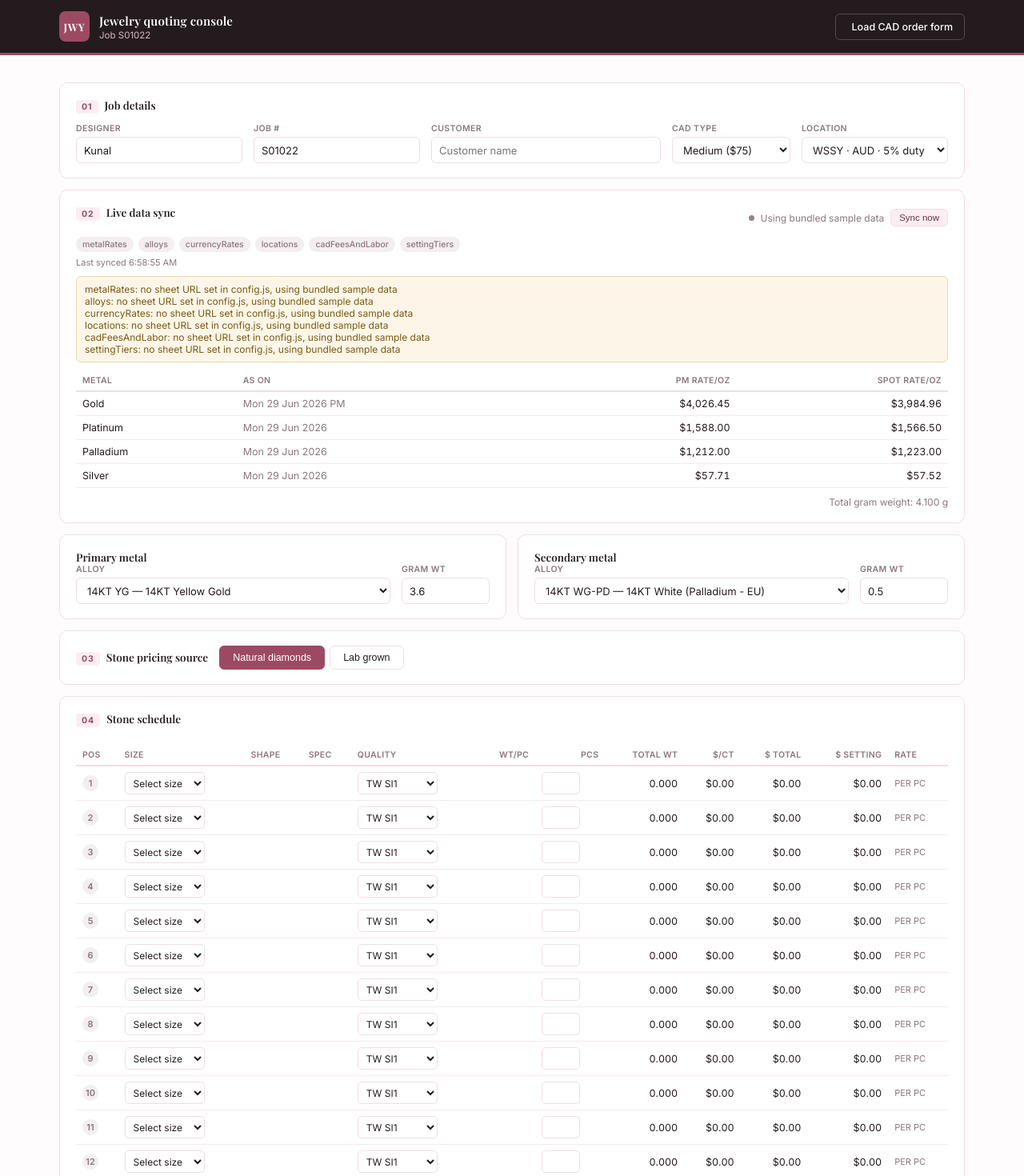
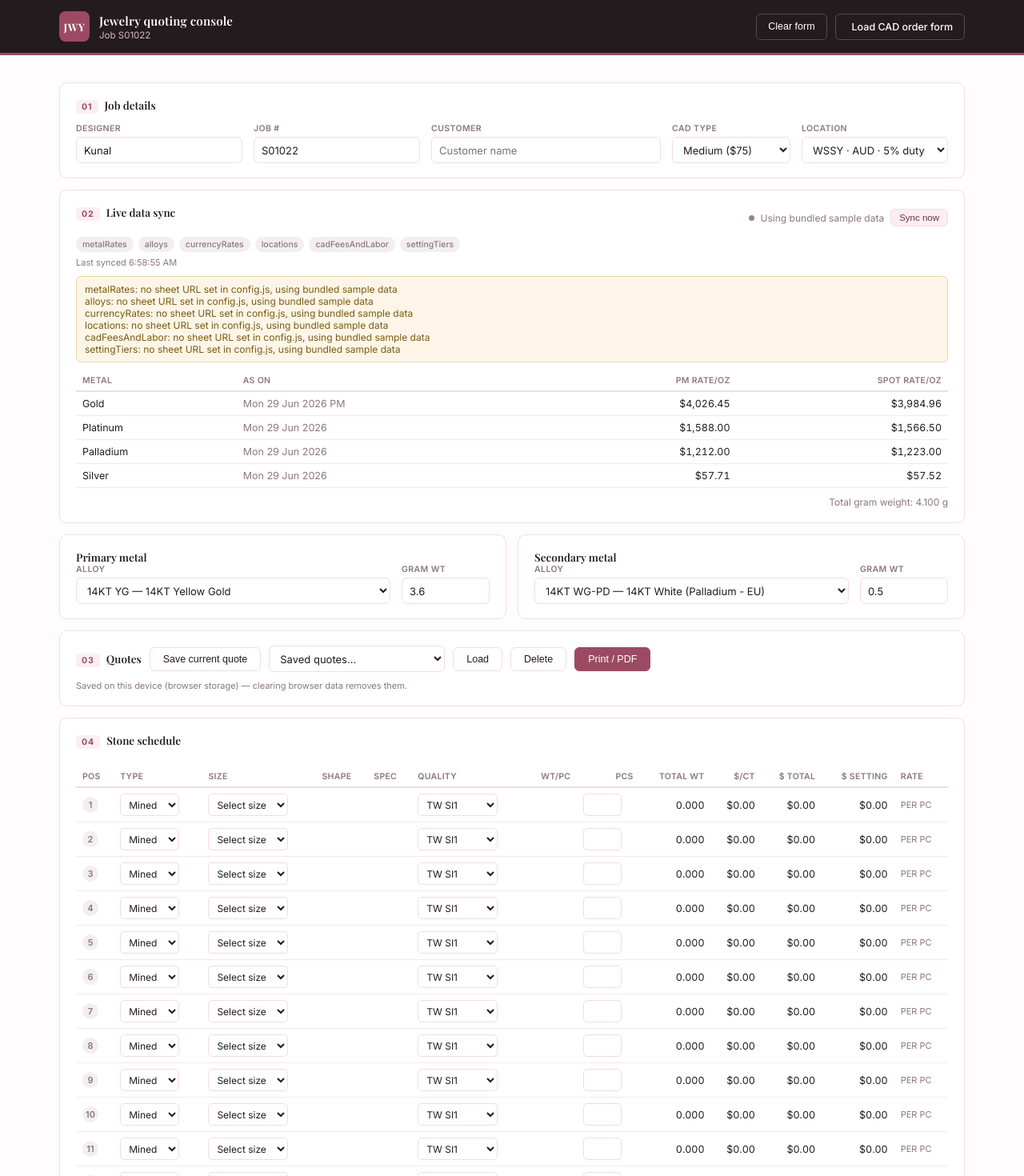
Before and after one commit to Diacrown/jwy-calculator-app, a React (Vite) app: page / in a window 1280 px wide. Shown: the top 1470 px of the page at 80% size. Built offline with nearby package versions, Linux system fonts and the light colour scheme.

Commit message:
Add files via upload

```diff
--- a/src/JwyCalculator.jsx
+++ b/src/JwyCalculator.jsx
@@ -204,7 +204,7 @@ const fmt = (n, dp = 2) =>
 const fmtCurrency = (n, dp = 2) => "$" + fmt(n, dp);
 
 function emptyRow() {
-  return { sizeCode: "", quality: "TW SI1", lgdGrade: "Non-cert", lgdShape: "RND", pcs: "" };
+  return { mode: "natural", sizeCode: "", quality: "TW SI1", lgdGrade: "Non-cert", lgdShape: "RND", pcs: "" };
 }
 
 function netRatePerGm(alloy, metalRates) {
@@ -245,8 +245,14 @@ export default function JwyCalculator() {
   const [primaryGramWt, setPrimaryGramWt] = useState(3.6);
   const [secondaryAlloyShort, setSecondaryAlloyShort] = useState("14KT WG-PD");
   const [secondaryGramWt, setSecondaryGramWt] = useState(0.5);
-  const [diamondMode, setDiamondMode] = useState("natural"); // natural | lgd
   const [rows, setRows] = useState(Array.from({ length: 12 }, emptyRow));
+  const [savedQuotes, setSavedQuotes] = useState(() => {
+    try {
+      return JSON.parse(localStorage.getItem("jwyQuotes") || "[]");
+    } catch {
+      return [];
+    }
+  });
   const [pdfStatus, setPdfStatus] = useState(""); // "", "loading", "unmapped", "error", "done"
   const [pdfFileName, setPdfFileName] = useState("");
   const [pdfImport, setPdfImport] = useState(null);
@@ -357,22 +363,17 @@ export default function JwyCalculator() {
         setSecondaryGramWt(metals.secondary.wt);
       }
 
-      // Apply stones -> calculator rows. If any stone is LGD, switch the
-      // grid to LGD mode (the grid is single-mode today; mixed natural+LGD
-      // cards are surfaced in the review panel below for manual handling).
-      const anyLgd = stones.some((s) => s.diamondMode === "lgd");
-      const anyNatural = stones.some((s) => s.diamondMode === "natural");
-      if (anyLgd && !anyNatural) setDiamondMode("lgd");
-      else setDiamondMode("natural");
-
+      // Apply stones -> calculator rows. Each row carries its own pricing
+      // mode, so cards mixing mined and lab-grown stones import fully.
       const newRows = Array.from({ length: 12 }, emptyRow);
       stones.slice(0, 12).forEach((s, i) => {
         newRows[i] = {
+          mode: s.diamondMode || "natural",
           sizeCode: s.sizeCode || "",
           quality: "TW SI1",
           lgdGrade: "Non-cert",
           lgdShape: s.lgdShape || "RND",
-          pcs: s.priced && s.sizeCode ? String(s.qty) : s.priced ? String(s.qty) : "",
+          pcs: s.priced ? String(s.qty) : "",
         };
       });
       setRows(newRows);
@@ -382,13 +383,60 @@ export default function JwyCalculator() {
         metalWarnings,
         metals,
         stones,
-        mixedModes: anyLgd && anyNatural,
       });
       setPdfStatus("done");
     } catch (err) {
       setPdfStatus("error");
-      setPdfImport({ error: err.message || String(err) });
+      setPdfImport({ error: (err && err.message) || String(err) });
     }
+  };
+
+  const clearAll = () => {
+    setJobInfo({ designer: "", jobNo: "", customer: "", cadType: "Medium" });
+    setPrimaryGramWt(0);
+    setSecondaryGramWt(0);
+    setRows(Array.from({ length: 12 }, emptyRow));
+    setPdfImport(null);
+    setPdfStatus("");
+    setPdfFileName("");
+  };
+
+  const persistQuotes = (list) => {
+    setSavedQuotes(list);
+    try {
+      localStorage.setItem("jwyQuotes", JSON.stringify(list));
+    } catch {}
+  };
+
+  const saveQuote = () => {
+    const snapshot = {
+      id: Date.now(),
+      label: `${jobInfo.jobNo || "no-job"} · ${new Date().toLocaleString()}`,
+      jobInfo,
+      location,
+      primaryAlloyShort,
+      primaryGramWt,
+      secondaryAlloyShort,
+      secondaryGramWt,
+      rows,
+    };
+    persistQuotes([snapshot, ...savedQuotes].slice(0, 50));
+  };
+
+  const loadQuote = (id) => {
+    const q = savedQuotes.find((s) => s.id === id);
+    if (!q) return;
+    setJobInfo(q.jobInfo);
+    setLocation(q.location);
+    setPrimaryAlloyShort(q.primaryAlloyShort);
+    setPrimaryGramWt(q.primaryGramWt);
+    setSecondaryAlloyShort(q.secondaryAlloyShort);
+    setSecondaryGramWt(q.secondaryGramWt);
+    setRows(q.rows.map((r) => ({ ...emptyRow(), ...r })));
+  };
+
+  const deleteQuote = (id) => {
+    persistQuotes(savedQuotes.filter((s) => s.id !== id));
   };
 
   const metalRates = liveData.metalRates;
@@ -415,7 +463,7 @@ export default function JwyCalculator() {
       const totalWt = sizeEntry.wt * pcs;
 
       let perCt = 0;
-      if (diamondMode === "natural") {
+      if ((row.mode || "natural") === "natural") {
         const grid = DIA_SSP[sizeEntry.group];
         perCt = grid?.[row.quality] || 0;
       } else {
@@ -450,7 +498,7 @@ export default function JwyCalculator() {
         settingType: tier.type,
       };
     });
-  }, [rows, diamondMode, settingTiersLive]);
+  }, [rows, settingTiersLive]);
 
   const totals = useMemo(() => {
     const totalWt = rowCalcs.reduce((s, r) => s + r.totalWt, 0);
@@ -486,7 +534,9 @@ export default function JwyCalculator() {
         jobInfo={jobInfo}
         pdfFileName={pdfFileName}
         pdfStatus={pdfStatus}
+        pdfImport={pdfImport}
         onPdfUpload={handlePdfUpload}
+        onClear={clearAll}
       />
 
       <div style={styles.shell}>
@@ -530,9 +580,15 @@ export default function JwyCalculator() {
           />
         </div>
 
-        <DiamondModeToggle diamondMode={diamondMode} setDiamondMode={setDiamondMode} />
+        <QuotesToolbar
+          savedQuotes={savedQuotes}
+          onSave={saveQuote}
+          onLoad={loadQuote}
+          onDelete={deleteQuote}
+          onPrint={() => window.print()}
+        />
 
-        <StoneGrid rows={rows} updateRow={updateRow} rowCalcs={rowCalcs} totals={totals} diamondMode={diamondMode} />
+        <StoneGrid rows={rows} updateRow={updateRow} rowCalcs={rowCalcs} totals={totals} />
 
         <BreakupSummary
           casting={casting}
@@ -567,11 +623,15 @@ function GlobalStyles() {
       th, td { text-align: left; }
       ::-webkit-scrollbar { height: 8px; width: 8px; }
       ::-webkit-scrollbar-thumb { background: #E3C3CD; border-radius: 4px; }
+      @media print {
+        button, label, select, input[type="file"] { display: none !important; }
+        input { border: none !important; }
+      }
     `}</style>
   );
 }
 
-function TopBar({ jobInfo, pdfFileName, pdfStatus, onPdfUpload }) {
+function TopBar({ jobInfo, pdfFileName, pdfStatus, pdfImport, onPdfUpload, onClear }) {
   return (
     <div style={styles.topBar}>
       <div style={styles.topBarInner}>
@@ -583,6 +643,9 @@ function TopBar({ jobInfo, pdfFileName, pdfStatus, onPdfUpload }) {
           </div>
         </div>
         <div style={styles.topBarActions}>
+          <button style={styles.uploadBtn} onClick={onClear} type="button">
+            Clear form
+          </button>
           <label style={styles.uploadBtn}>
             <i className="ti ti-file-upload" aria-hidden="true" style={{ fontSize: 15, marginRight: 6 }} />
             Load CAD order form
@@ -600,7 +663,9 @@ function TopBar({ jobInfo, pdfFileName, pdfStatus, onPdfUpload }) {
               structured data your CAD system embeds; a scanned or hand-made PDF won't carry it.
             </>
           )}
-          {pdfStatus === "error" && <>Couldn't read {pdfFileName}. Try re-exporting the card from your CAD system.</>}
+          {pdfStatus === "error" && (
+            <>Couldn't read {pdfFileName}. {pdfImport && pdfImport.error ? `Error: ${pdfImport.error}` : "Try re-exporting the card from your CAD system."}</>
+          )}
         </div>
       )}
     </div>
@@ -616,7 +681,7 @@ function PdfImportReview({ pdfImport }) {
       </div>
     );
   }
-  const { metals, metalWarnings, stones, mixedModes } = pdfImport;
+  const { metals, metalWarnings, stones } = pdfImport;
   const flagged = stones.filter((s) => s.flag);
   return (
     <div style={{ ...styles.card, borderColor: "#C9A35C", borderWidth: 1 }}>
@@ -635,17 +700,11 @@ function PdfImportReview({ pdfImport }) {
         <span style={styles.importChip}>{stones.length} stone row(s)</span>
       </div>
 
-      {(metalWarnings.length > 0 || mixedModes || flagged.length > 0) && (
+      {(metalWarnings.length > 0 || flagged.length > 0) && (
         <div style={styles.warnBanner}>
           {metalWarnings.map((w, i) => (
             <div key={"mw" + i}>• {w}</div>
           ))}
-          {mixedModes && (
-            <div>
-              • This card mixes natural and lab-grown stones. The grid shows one pricing mode at a time —
-              switch modes to price each set, or split into two quotes.
-            </div>
-          )}
           {flagged.map((s, i) => (
             <div key={"sf" + i}>
               • {s.pos} {s.shape} ({s.stoneType}): {s.flag}
@@ -840,29 +899,58 @@ function MetalPanel({ title, alloyShort, setAlloyShort, alloyList, gramWt, setGr
   );
 }
 
-function DiamondModeToggle({ diamondMode, setDiamondMode }) {
+function QuotesToolbar({ savedQuotes, onSave, onLoad, onDelete, onPrint }) {
+  const [selected, setSelected] = useState("");
   return (
-    <div style={{ ...styles.card, display: "flex", alignItems: "center", gap: 14 }}>
-      <SectionLabel eyebrow="03" title="Stone pricing source" noMargin />
-      <div style={styles.toggleGroup}>
+    <div style={{ ...styles.card, display: "flex", alignItems: "center", gap: 10, flexWrap: "wrap" }}>
+      <SectionLabel eyebrow="03" title="Quotes" noMargin />
+      <button style={styles.toggleBtn} onClick={onSave} type="button">
+        Save current quote
+      </button>
+      <select
+        style={{ ...styles.input, minWidth: 220 }}
+        value={selected}
+        onChange={(e) => setSelected(e.target.value)}
+      >
+        <option value="">Saved quotes…</option>
+        {savedQuotes.map((q) => (
+          <option key={q.id} value={q.id}>
+            {q.label}
+          </option>
+        ))}
+      </select>
       <button
-          style={{ ...styles.toggleBtn, ...(diamondMode === "natural" ? styles.toggleBtnActive : {}) }}
-          onClick={() => setDiamondMode("natural")}
+        style={styles.toggleBtn}
+        type="button"
+        disabled={!selected}
+        onClick={() => selected && onLoad(Number(selected))}
       >
-          Natural diamonds
+        Load
       </button>
       <button
-          style={{ ...styles.toggleBtn, ...(diamondMode === "lgd" ? styles.toggleBtnActive : {}) }}
-          onClick={() => setDiamondMode("lgd")}
+        style={styles.toggleBtn}
+        type="button"
+        disabled={!selected}
+        onClick={() => {
+          if (selected) {
+            onDelete(Number(selected));
+            setSelected("");
+          }
+        }}
       >
-          Lab grown
+        Delete
       </button>
-      </div>
+      <button style={{ ...styles.toggleBtn, ...styles.toggleBtnActive }} onClick={onPrint} type="button">
+        Print / PDF
+      </button>
+      <span style={{ fontSize: 11, color: "var(--muted)" }}>
+        Saved on this device (browser storage) — clearing browser data removes them.
+      </span>
     </div>
   );
 }
 
-function StoneGrid({ rows, updateRow, rowCalcs, totals, diamondMode }) {
+function StoneGrid({ rows, updateRow, rowCalcs, totals }) {
   return (
     <div style={styles.card}>
       <SectionLabel eyebrow="04" title="Stone schedule" />
@@ -871,10 +959,11 @@ function StoneGrid({ rows, updateRow, rowCalcs, totals, diamondMode }) {
           <thead>
             <tr style={styles.theadRow}>
               <th style={styles.th}>Pos</th>
+              <th style={styles.th}>Type</th>
               <th style={styles.th}>Size</th>
               <th style={styles.th}>Shape</th>
               <th style={styles.th}>Spec</th>
-              <th style={styles.th}>{diamondMode === "natural" ? "Quality" : "Grade"}</th>
+              <th style={styles.th}>Quality</th>
               <th style={styles.thRight}>Wt/pc</th>
               <th style={styles.thRight}>Pcs</th>
               <th style={styles.thRight}>Total wt</th>
@@ -895,6 +984,16 @@ function StoneGrid({ rows, updateRow, rowCalcs, totals, diamondMode }) {
                   </td>
                   <td style={styles.td}>
                     <select
+                      style={{ ...styles.inputSm, width: 74 }}
+                      value={row.mode || "natural"}
+                      onChange={(e) => updateRow(i, { mode: e.target.value })}
+                    >
+                      <option value="natural">Mined</option>
+                      <option value="lgd">LGD</option>
+                    </select>
+                  </td>
+                  <td style={styles.td}>
+                    <select
                       style={styles.inputSm}
                       value={row.sizeCode}
                       onChange={(e) => updateRow(i, { sizeCode: e.target.value })}
@@ -910,7 +1009,7 @@ function StoneGrid({ rows, updateRow, rowCalcs, totals, diamondMode }) {
                   <td style={styles.td}>{calc.shape}</td>
                   <td style={{ ...styles.td, fontSize: 12, color: "var(--muted)" }}>{calc.size}</td>
                   <td style={styles.td}>
-                    {diamondMode === "natural" ? (
+                    {(row.mode || "natural") === "natural" ? (
                       <select
                         style={styles.inputSm}
                         value={row.quality}
@@ -968,7 +1067,7 @@ function StoneGrid({ rows, updateRow, rowCalcs, totals, diamondMode }) {
           </tbody>
           <tfoot>
             <tr style={styles.totalRow}>
-              <td style={styles.td} colSpan={6}>
+              <td style={styles.td} colSpan={7}>
                 Totals
               </td>
               <td style={styles.tdRight}>{fmt(totals.totalPcs, 0)}</td>
--- a/src/pdfParser.js
+++ b/src/pdfParser.js
@@ -14,18 +14,26 @@ const END_MARK = "%%CAD_FORM_DATA_END%%";
 
 let pdfjsLoading = null;
 function loadPdfJs() {
-  if (window.pdfjsLib) return Promise.resolve(window.pdfjsLib);
+  if (window.pdfjsLib && window.__pdfWorkerReady) return Promise.resolve(window.pdfjsLib);
   if (pdfjsLoading) return pdfjsLoading;
   pdfjsLoading = new Promise((resolve, reject) => {
     const script = document.createElement("script");
     script.src = PDFJS_SRC;
-    script.onload = () => {
-      if (window.pdfjsLib) {
+    script.onload = async () => {
+      if (!window.pdfjsLib) return reject(new Error("pdf.js failed to initialize"));
+      // Workers must be same-origin; a CDN worker URL throws in most
+      // environments. Fetch the worker code and serve it from a blob URL
+      // (same-origin), falling back to the direct URL if blob fails.
+      try {
+        const resp = await fetch(PDFJS_WORKER);
+        const code = await resp.text();
+        const blobUrl = URL.createObjectURL(new Blob([code], { type: "text/javascript" }));
+        window.pdfjsLib.GlobalWorkerOptions.workerSrc = blobUrl;
+      } catch {
         window.pdfjsLib.GlobalWorkerOptions.workerSrc = PDFJS_WORKER;
-        resolve(window.pdfjsLib);
-      } else {
-        reject(new Error("pdf.js failed to initialize"));
       }
+      window.__pdfWorkerReady = true;
+      resolve(window.pdfjsLib);
     };
     script.onerror = () => reject(new Error("Could not load pdf.js from CDN"));
     document.head.appendChild(script);
@@ -41,8 +49,10 @@ async function extractPdfText(file) {
   for (let p = 1; p <= pdf.numPages; p++) {
     const page = await pdf.getPage(p);
     const content = await page.getTextContent();
-    // Join with newlines preserved where pdf.js marks end-of-line.
-    text += content.items.map((it) => it.str + (it.hasEOL ? "\n" : "")).join("");
+    // Join fragments with NOTHING. Injecting newlines here breaks the
+    // embedded JSON block (raw control chars inside JSON string values
+    // are invalid and make JSON.parse fail).
+    text += content.items.map((it) => it.str).join("");
   }
   return text;
 }
@@ -51,12 +61,14 @@ function extractEmbeddedJson(text) {
   const start = text.indexOf(START_MARK);
   const end = text.indexOf(END_MARK);
   if (start === -1 || end === -1 || end <= start) return null;
-  const raw = text.slice(start + START_MARK.length, end);
+  // Strip any control characters pdf.js may have preserved; literal
+  // newlines/tabs inside JSON string values are invalid JSON. Escaped
+  // sequences like \\n in field values are two printable chars and are
+  // unaffected by this.
+  const raw = text.slice(start + START_MARK.length, end).replace(/[\u0000-\u001F]/g, "");
   try {
     return JSON.parse(raw);
   } catch (e) {
-    // The base64 render image can occasionally include stray characters
-    // that break a naive slice; try trimming to the last closing brace.
     const lastBrace = raw.lastIndexOf("}");
     if (lastBrace !== -1) {
       try {
```
Lines whose indentation alone changed are shown as unchanged.
